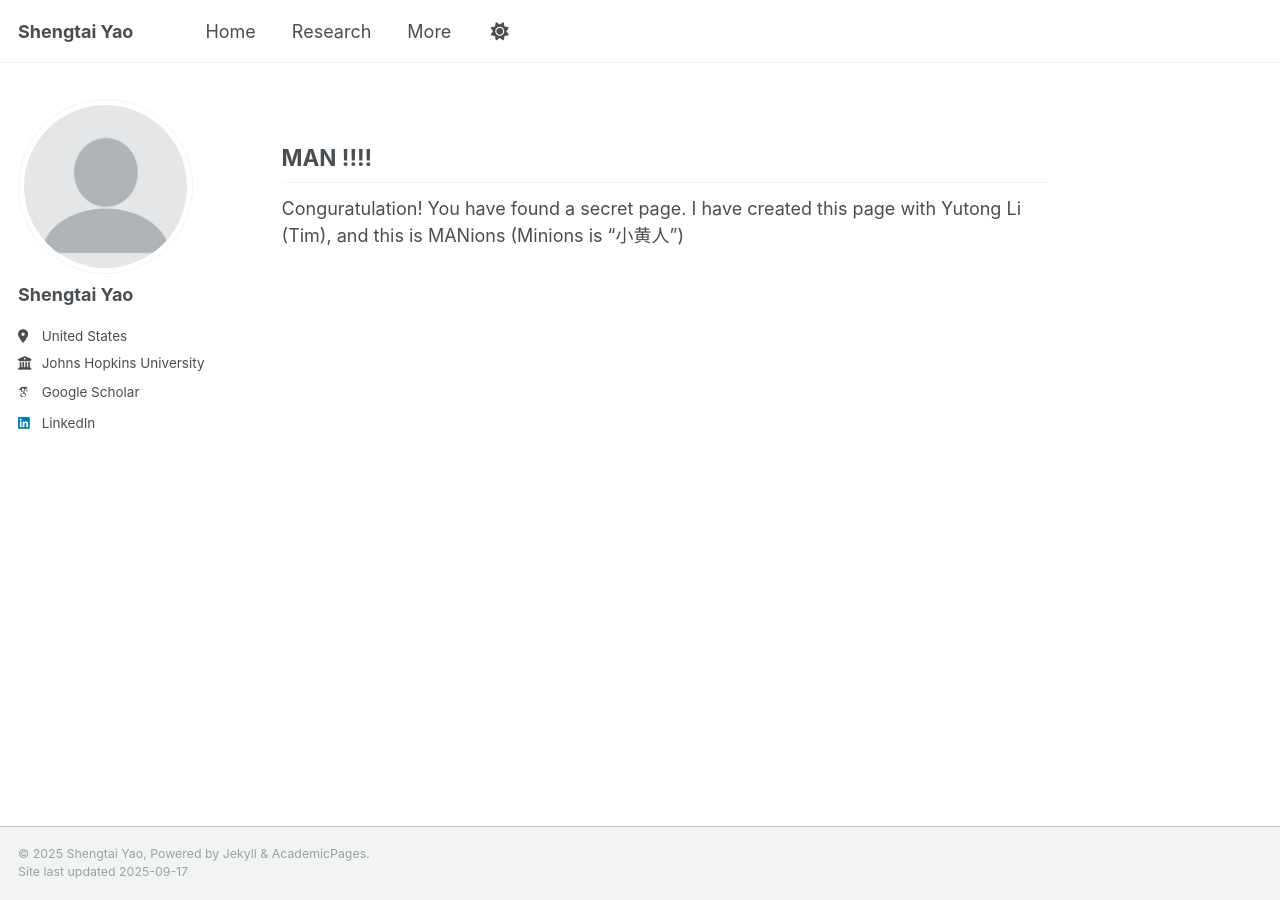
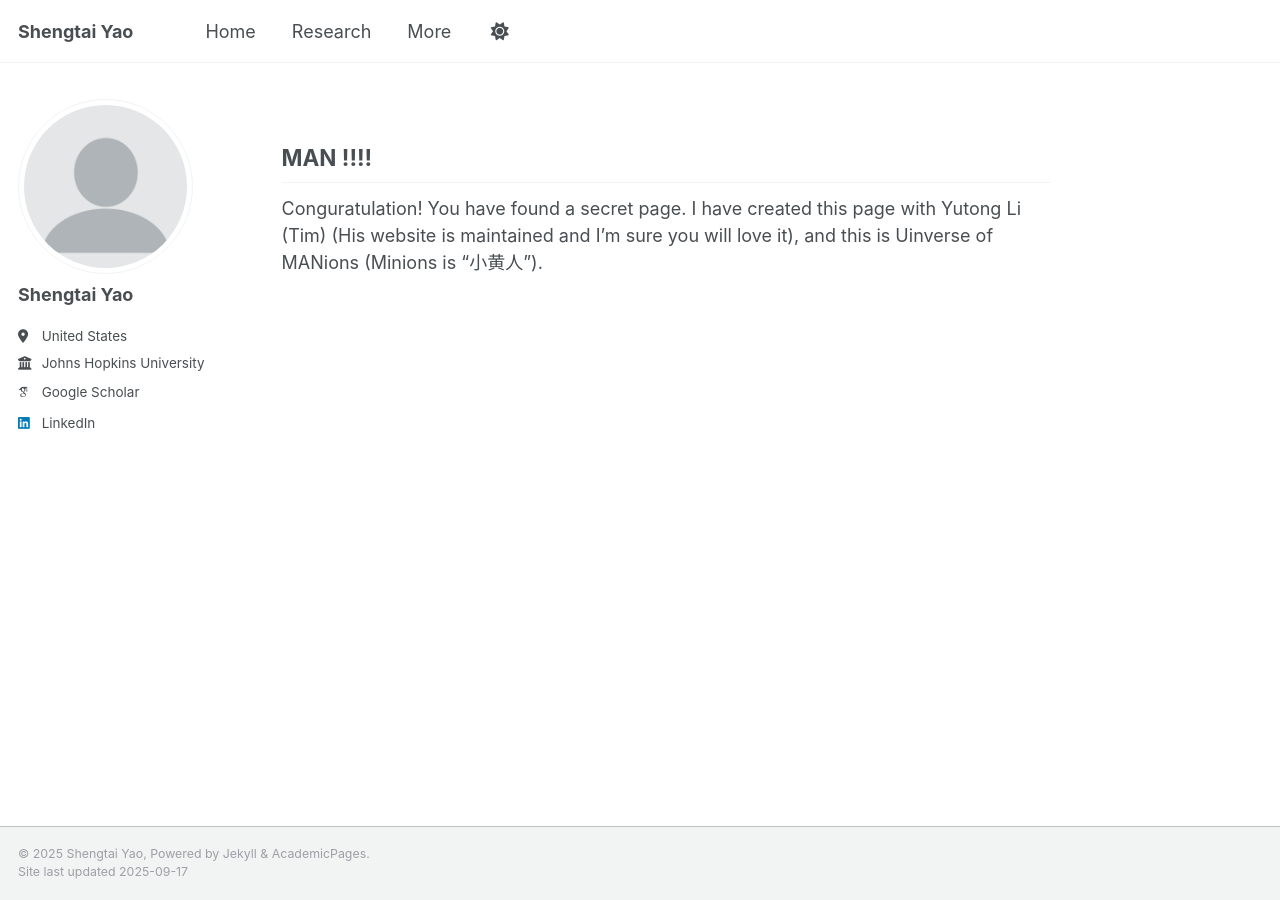
Before and after one commit to Yaoshengtai/Yaoshengtai.github.io, a Jekyll site: the page built from _pages/MAN.md, in a window 1280 px wide. Built offline with Jekyll 4.4.1, drawn with Linux system fonts in a browser that asks for light colours; some web fonts are replaced; our own code applies the rules of GitHub Pages for plain Markdown files.

Commit message:
Update MAN.md

```diff
--- a/_pages/MAN.md
+++ b/_pages/MAN.md
@@ -5,4 +5,4 @@ permalink: /MAN/
 
 ## MAN !!!!
 
-Conguratulation! You have found a secret page. I have created this page with Yutong Li (Tim), and this is MANions (Minions is "小黄人")
+Conguratulation! You have found a secret page. I have created this page with Yutong Li (Tim) (His website is maintained and I'm sure you will love it), and this is Uinverse of MANions (Minions is "小黄人").
```
